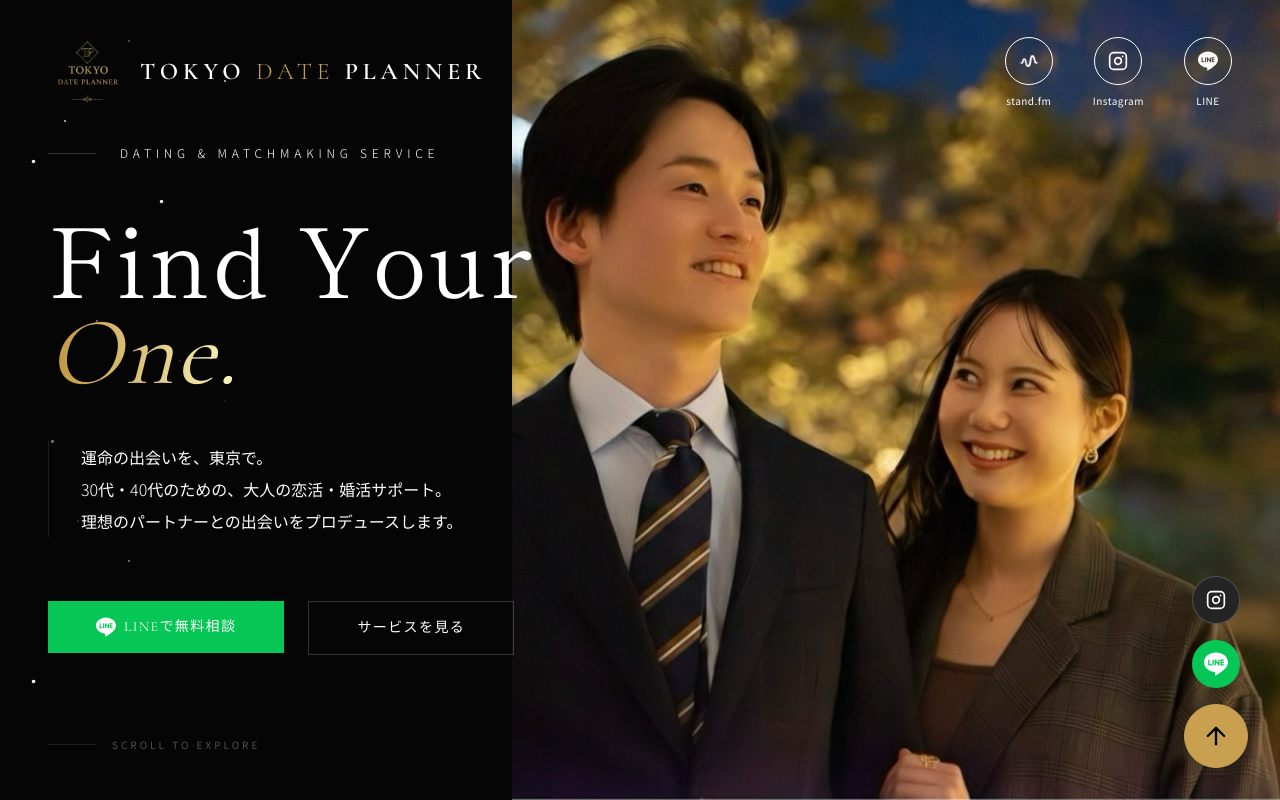
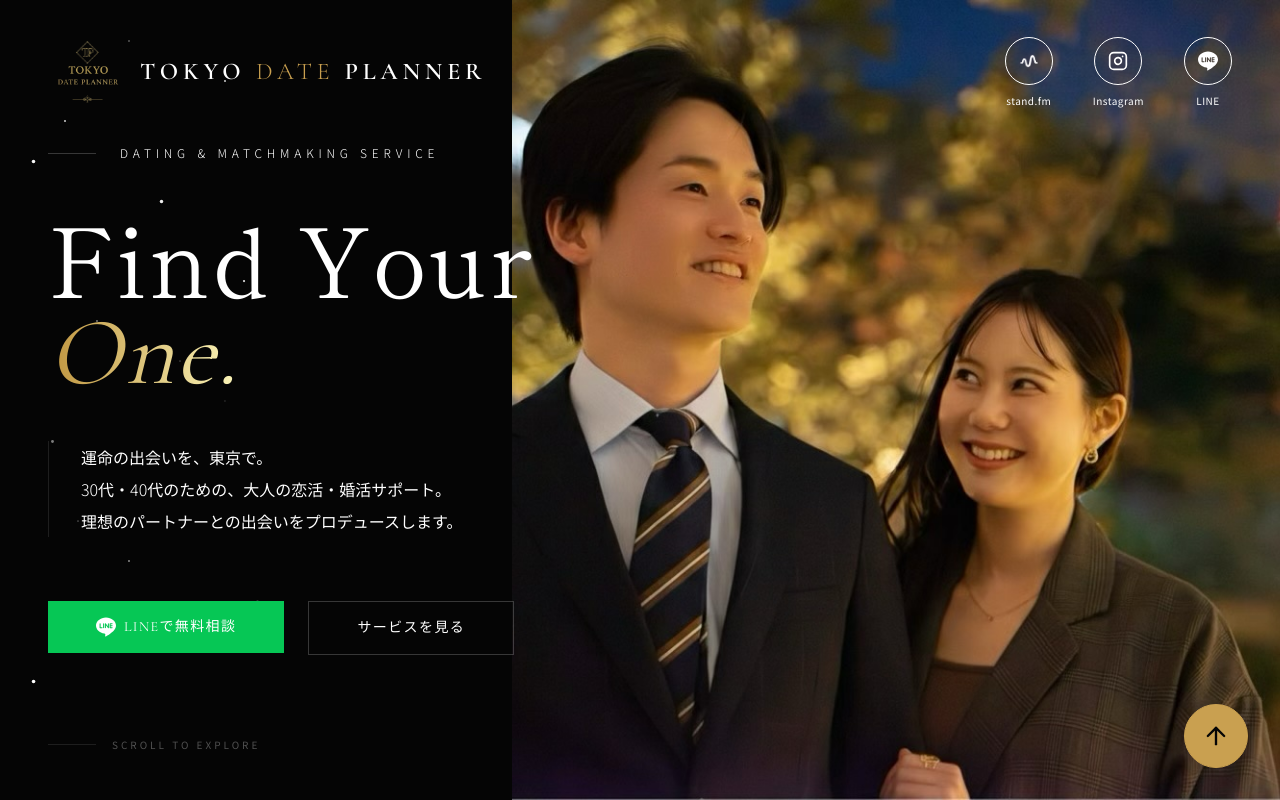
Before and after one commit to kawabata1111/TOKYO-DATE-PLANNER, a React (Vite) app: page / in a window 1280 px wide. Shown: the top 800 px of the page. Built offline with nearby package versions, Linux system fonts and the light colour scheme.

Commit message:
フローティングボタン: 矢印のみ残してSNSアイコン削除

```diff
--- a/App.tsx
+++ b/App.tsx
@@ -1,6 +1,6 @@
 import React from 'react';
 import { BrowserRouter as Router, Routes, Route } from 'react-router-dom';
-import { Instagram, ArrowUp } from 'lucide-react';
+import { ArrowUp } from 'lucide-react';
 import { Navbar } from './components/layout/Navbar';
 import { Hero } from './components/home/Hero';
 import { ProblemSection, ServiceSection } from './components/home/ServiceShowcase';
@@ -12,39 +12,19 @@ import { LegalPage } from './components/legal/LegalPage';
 import { PrivacyPolicy } from './components/legal/PrivacyPolicy';
 import { ThanksPage } from './components/home/ThanksPage';
 
-// LINEアイコンコンポーネント
-const LineIcon = ({ size = 20 }: { size?: number }) => (
-  <svg viewBox="0 0 24 24" style={{ width: size, height: size }} className="fill-current">
-    <path d="M19.365 9.863c.349 0 .63.285.63.631 0 .345-.281.63-.63.63H17.61v1.125h1.755c.349 0 .63.283.63.63 0 .344-.281.629-.63.629h-2.386c-.345 0-.627-.285-.627-.629V8.108c0-.345.282-.63.63-.63h2.386c.349 0 .63.285.63.63 0 .349-.281.63-.63.63H17.61v1.125h1.755zm-3.855 3.016c0 .27-.174.51-.432.596-.064.021-.133.031-.199.031-.211 0-.391-.09-.51-.25l-2.443-3.317v2.94c0 .344-.279.629-.631.629-.346 0-.626-.285-.626-.629V8.108c0-.27.173-.51.43-.595.06-.023.136-.033.194-.033.195 0 .375.104.495.254l2.462 3.33V8.108c0-.345.282-.63.63-.63.345 0 .63.285.63.63v4.771zm-5.741 0c0 .344-.282.629-.631.629-.345 0-.627-.285-.627-.629V8.108c0-.345.282-.63.63-.63.346 0 .628.285.628.63v4.771zm-2.466.629H4.917c-.345 0-.63-.285-.63-.629V8.108c0-.345.285-.63.63-.63.348 0 .63.285.63.63v4.141h1.756c.348 0 .629.283.629.63 0 .344-.282.629-.629.629M24 10.314C24 4.943 18.615.572 12 .572S0 4.943 0 10.314c0 4.811 4.27 8.842 10.035 9.608.391.082.923.258 1.058.59.12.301.079.766.038 1.08l-.164 1.02c-.045.301-.24 1.186 1.049.645 1.291-.539 6.916-4.078 9.436-6.975C23.176 14.393 24 12.458 24 10.314"/>
-  </svg>
-);
-
-// フローティングSNSアイコン & トップに戻るボタン
-const FloatingSocial = () => {
+// トップに戻るボタン
+const ScrollToTop = () => {
   const scrollToTop = () => {
     window.scrollTo({ top: 0, behavior: 'smooth' });
   };
 
   return (
-    <div className="fixed bottom-8 right-8 z-50 flex flex-col gap-4 items-center">
-      <a href="#" className="w-12 h-12 bg-[#242424] border border-white/20 rounded-full flex items-center justify-center text-white hover:border-gold hover:text-gold transition-all duration-300">
-        <Instagram size={20} />
-      </a>
-      <a
-        href="https://line.me/R/ti/p/@784rpvaz?ts=01311117&oat_content=url"
-        target="_blank"
-        rel="noopener noreferrer"
-        className="w-12 h-12 bg-[#06C755] rounded-full flex items-center justify-center text-white hover:bg-[#05a648] transition-all duration-300"
-      >
-        <LineIcon size={24} />
-      </a>
-      <button
-        onClick={scrollToTop}
-        className="w-16 h-16 bg-gold border border-gold rounded-full flex items-center justify-center text-dark hover:bg-gold/80 transition-all duration-300"
-      >
-        <ArrowUp size={28} />
-      </button>
-    </div>
+    <button
+      onClick={scrollToTop}
+      className="fixed bottom-8 right-8 z-50 w-16 h-16 bg-gold border border-gold rounded-full flex items-center justify-center text-dark hover:bg-gold/80 transition-all duration-300"
+    >
+      <ArrowUp size={28} />
+    </button>
   );
 };
 
@@ -75,7 +55,7 @@ function App() {
         </Routes>
 
         <Footer />
-        <FloatingSocial />
+        <ScrollToTop />
       </div>
     </Router>
   );
```
